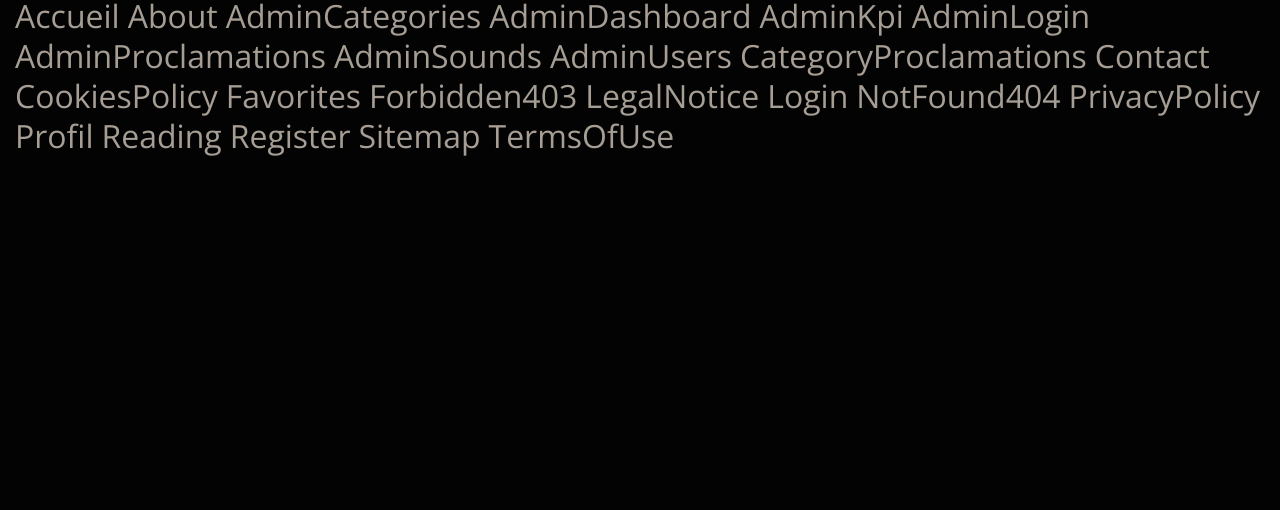
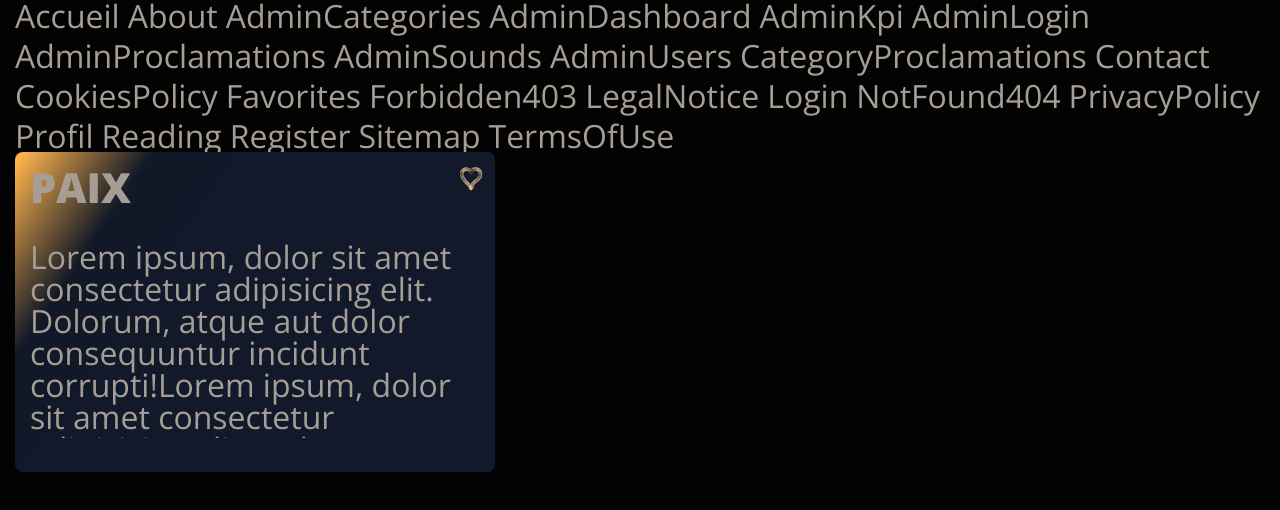
Before and after one commit to evan-azemard/Proclame, a React (Vite) app in the folder packages/client/: page / in a window 1280 px wide. Shown: the top 510 px of the page. Built offline with nearby package versions, Linux system fonts and the light colour scheme.

Commit message:
feat(CardCategory): add CardCategory molecule

```diff
--- a/packages/client/src/components/molecules/CardCategory/CardCategory.module.scss
+++ b/packages/client/src/components/molecules/CardCategory/CardCategory.module.scss
@@ -0,0 +1,35 @@
+.article {
+  background: var(--gradient-color-card);
+  width: 15rem;
+  height: 10rem;
+  border-radius: var(--radius-card);
+  padding: 15px;
+  position: absolute;
+  cursor: pointer;
+
+  header {
+    display: flex;
+
+    span {
+      position: absolute;
+      right: 0;
+
+      svg {
+        width: 1.5rem;
+      }
+    }
+
+    h2{
+        font-size: 1.3rem;
+    }
+  }
+  main {
+    height: 90%;
+    padding: 1rem 0;
+    p {
+      height: 100%;
+      overflow: hidden;
+      text-overflow: ellipsis;
+    }
+  }
+}
--- a/packages/client/src/components/molecules/CardCategory/CardCategory.props.ts
+++ b/packages/client/src/components/molecules/CardCategory/CardCategory.props.ts
@@ -1 +1,4 @@
-export interface CardCategoryProps { children?: React.ReactNode }
+export type CardCategoryProps = {
+    title: string
+    description: string
+}
--- a/packages/client/src/components/molecules/CardCategory/CardCategory.tsx
+++ b/packages/client/src/components/molecules/CardCategory/CardCategory.tsx
@@ -1,6 +1,30 @@
 import type { CardCategoryProps } from './CardCategory.props';
 import styles from './CardCategory.module.scss';
+import { Icon, Title } from '@atoms/index';
+import { useState } from 'react';
 
-export default function CardCategory({ children }: CardCategoryProps) {
-  return <div className={styles.cardCategory}>{children}</div>;
+export default function CardCategory({ title, description }: CardCategoryProps) {
+  const [isFavorite, setIsFavorite] = useState(false);
+
+  const handleIconClick = () => {
+    console.log("first");
+    setIsFavorite((prev) => !prev);
+  };
+
+  return (
+    <article className={styles.article}>
+      <header>
+        <Title type={2}>{title}</Title>
+        <Icon
+          name="favorite"
+          title="favori"
+          color={isFavorite ? '#ffb44c' : 'currentColor'}
+          onClick={handleIconClick}
+        />
+      </header>
+      <main>
+        <p>{description}</p>
+      </main>
+    </article>
+  );
 }
```
